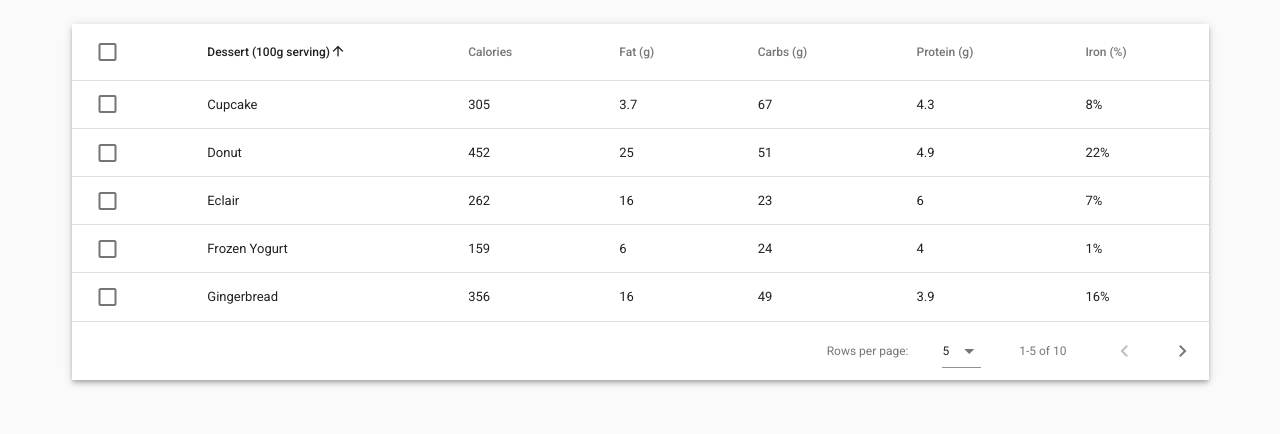
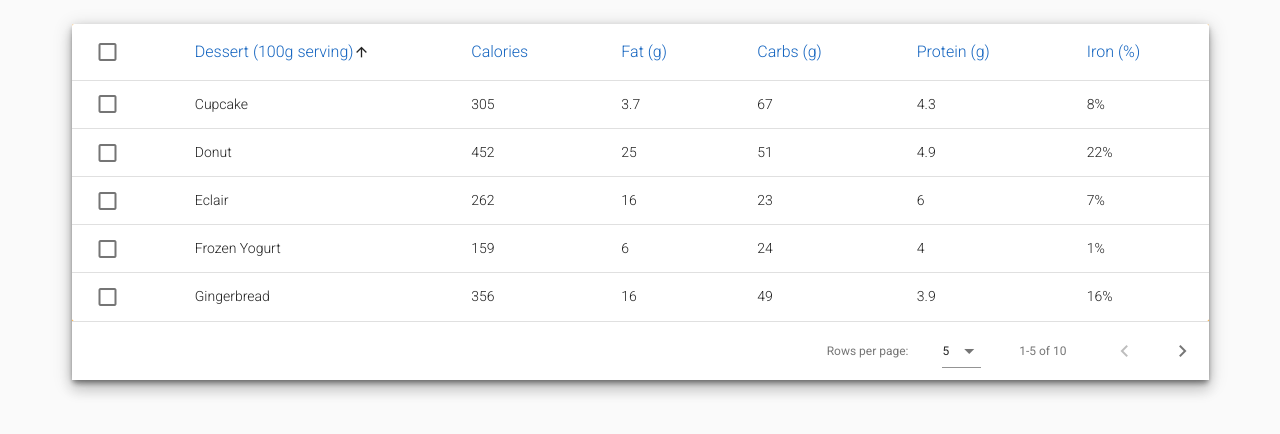
Before and after one commit to dheeraj0259/Vue-Express-App, a Vue app: page /vue-express/dashboard in a window 1280 px wide. Shown: the top 434 px of the page. Built offline with nearby package versions, Linux system fonts and the light colour scheme.

Commit message:
- minor changes

```diff
--- a/src/components/Table.vue
+++ b/src/components/Table.vue
@@ -1,4 +1,5 @@
 <template>
+  <v-card class="theme--dark orange elevation-10">
     <v-data-table
       v-model="selected"
       :headers="headers"
@@ -7,15 +8,27 @@
       item-key="name"
       class="elevation-4"
     >
+      <template v-slot:headerCell="props">
+        <span
+          :class="'subheading font-weight-light text--darken-3 ' + headerColor + '--text'"
+          v-text="props.header.text"
+        />
+      </template>
+
       <template v-slot:items="props">
         <tr :active="props.selected" @click="props.selected = !props.selected">
           <td>
             <v-checkbox :input-value="props.selected" primary hide-details></v-checkbox>
           </td>
-        <td v-for="header in headers" :key="header.name">{{ props.item[header.value] }}</td>
+          <td
+            class="body-1 font-weight-light"
+            v-for="header in headers"
+            :key="header.name"
+          >{{ props.item[header.value] }}</td>
         </tr>
       </template>
     </v-data-table>
+  </v-card>
 </template>
 
 <script>
@@ -28,6 +41,9 @@ export default {
     },
     tableItems: {
       type: Array
+    },
+    headerColor: {
+      type: String
     }
   },
   data: () => ({
--- a/src/pages/Dashboard.vue
+++ b/src/pages/Dashboard.vue
@@ -1,20 +1,15 @@
 <template>
-
-<Table
-  :headers="tableHeaders"
-  :tableItems ="dashboardTableItems"
- />
-
+  <Table :headers="tableHeaders" :tableItems="dashboardTableItems" headerColor="blue"/>
 </template>
 
 <script>
-import Table from "../components/Table"
-import store from "../store"
+import Table from "../components/Table";
+import store from "../store";
 export default {
   name: "dashboard",
-  components: {Table},
+  components: { Table },
   data: () => ({
-      tableHeaders: [
+    tableHeaders: [
       { text: "Dessert (100g serving)", value: "name" },
       { text: "Calories", value: "calories" },
       { text: "Fat (g)", value: "fat" },
@@ -22,10 +17,10 @@ export default {
       { text: "Protein (g)", value: "protein" },
       { text: "Iron (%)", value: "iron" }
     ],
-      dashboardTableItems: store.state.tableItems
+    dashboardTableItems: store.state.tableItems
   }),
-  beforeCreate(){
-      this.$store.dispatch("getTableItems");
+  beforeCreate() {
+    this.$store.dispatch("getTableItems");
   }
 };
 </script>
```
Lines whose indentation alone changed are shown as unchanged.
